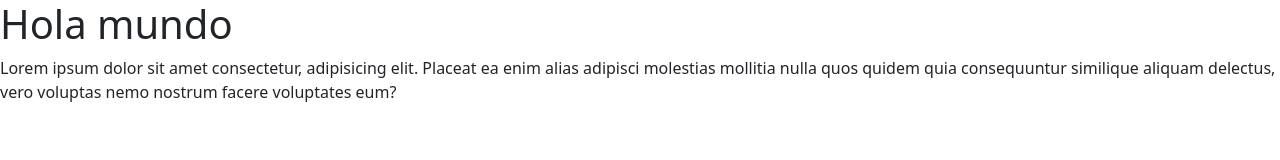
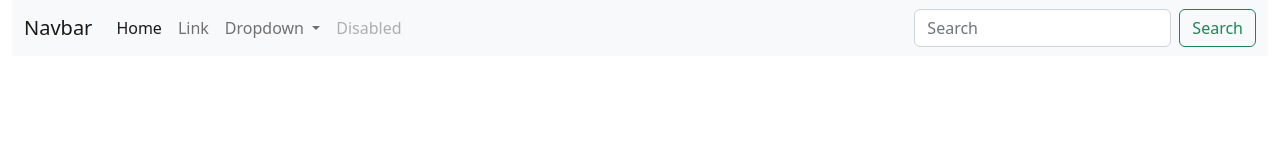
Before and after one commit to marceRocha/proyecto-final, a plain HTML site: page index.html in a window 1280 px wide. Drawn offline with Linux system fonts and the light colour scheme.

Commit message:
agregar navbar

```diff
--- a/index.html
+++ b/index.html
@@ -8,9 +8,43 @@
     <link rel="stylesheet" href="css/bootstrap.min.css">
 </head>
 <body>
-    <div>
-        <h1>Hola mundo</h1>
-        <p>Lorem ipsum dolor sit amet consectetur, adipisicing elit. Placeat ea enim alias adipisci molestias mollitia nulla quos quidem quia consequuntur similique aliquam delectus, vero voluptas nemo nostrum facere voluptates eum?</p>
+    <div class="main container-fluid">
+        <nav class="navbar navbar-expand-lg bg-light">
+            <div class="container-fluid">
+              <a class="navbar-brand" href="#">Navbar</a>
+              <button class="navbar-toggler" type="button" data-bs-toggle="collapse" data-bs-target="#navbarSupportedContent" aria-controls="navbarSupportedContent" aria-expanded="false" aria-label="Toggle navigation">
+                <span class="navbar-toggler-icon"></span>
+              </button>
+              <div class="collapse navbar-collapse" id="navbarSupportedContent">
+                <ul class="navbar-nav me-auto mb-2 mb-lg-0">
+                  <li class="nav-item">
+                    <a class="nav-link active" aria-current="page" href="#">Home</a>
+                  </li>
+                  <li class="nav-item">
+                    <a class="nav-link" href="#">Link</a>
+                  </li>
+                  <li class="nav-item dropdown">
+                    <a class="nav-link dropdown-toggle" href="#" role="button" data-bs-toggle="dropdown" aria-expanded="false">
+                      Dropdown
+                    </a>
+                    <ul class="dropdown-menu">
+                      <li><a class="dropdown-item" href="#">Action</a></li>
+                      <li><a class="dropdown-item" href="#">Another action</a></li>
+                      <li><hr class="dropdown-divider"></li>
+                      <li><a class="dropdown-item" href="#">Something else here</a></li>
+                    </ul>
+                  </li>
+                  <li class="nav-item">
+                    <a class="nav-link disabled">Disabled</a>
+                  </li>
+                </ul>
+                <form class="d-flex" role="search">
+                  <input class="form-control me-2" type="search" placeholder="Search" aria-label="Search">
+                  <button class="btn btn-outline-success" type="submit">Search</button>
+                </form>
+              </div>
+            </div>
+          </nav>
     </div>
     <script src="js/bootstrap.min.js"></script>
 
```
